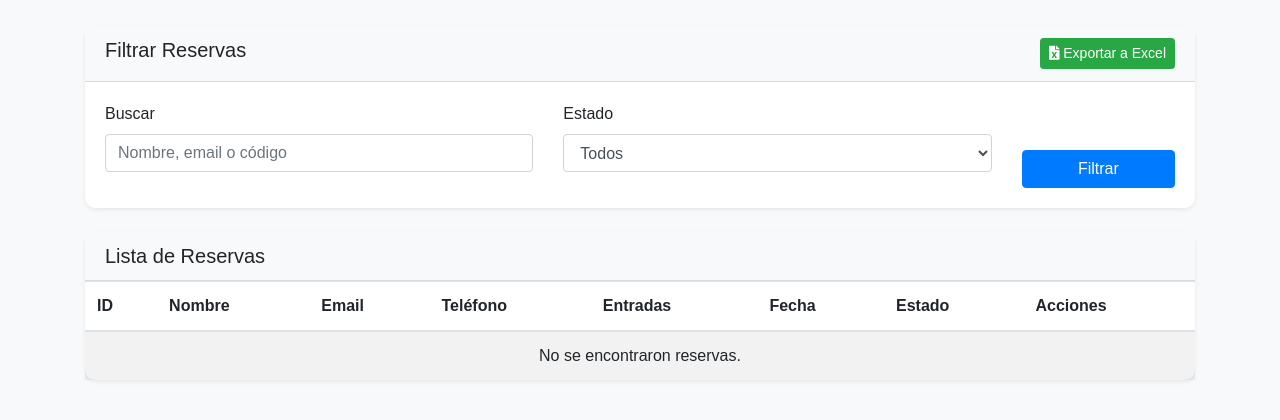
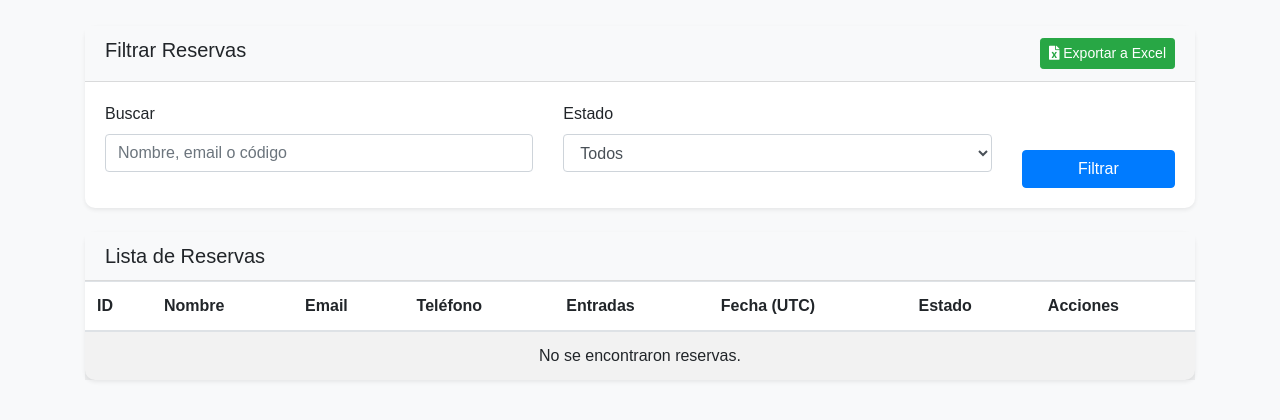
Before and after one commit to NeoGeneration/cangrejos_albinos_v2, a PHP site: page /admin/dashboard.php in a window 1280 px wide. Shown: the part 273-693 px from the top of the page. Run offline with PHP 8.4, Linux system fonts and the light colour scheme; the visitor is signed in with stand-in values (Sample User, id 1); data that the repository does not hold is empty.

Commit message:
Update reservation date headers to indicate UTC format

```diff
--- a/admin/dashboard.php
+++ b/admin/dashboard.php
@@ -427,7 +427,7 @@ $count_stmt->close();
                                 <th>Email</th>
                                 <th>Teléfono</th>
                                 <th>Entradas</th>
-                                <th>Fecha</th>
+                                <th>Fecha (UTC)</th>
                                 <th>Estado</th>
                                 <th>Acciones</th>
                             </tr>
@@ -512,7 +512,7 @@ $count_stmt->close();
                                                         <dt class="col-sm-4">Num. Entradas:</dt>
                                                         <dd class="col-sm-8"><?php echo $reservation['num_tickets']; ?></dd>
 
-                                                        <dt class="col-sm-4">Fecha de Reserva:</dt>
+                                                        <dt class="col-sm-4">Fecha de Reserva (UTC):</dt>
                                                         <dd class="col-sm-8"><?php echo date('d/m/Y H:i', strtotime($reservation['reservation_date'])); ?></dd>
 
                                                         <dt class="col-sm-4">Estado:</dt>
--- a/admin/reservas_stats.php
+++ b/admin/reservas_stats.php
@@ -258,7 +258,7 @@ $conn->close();
                                 <th>Email</th>
                                 <th>Entradas</th>
                                 <th>Estado</th>
-                                <th>Fecha de Reserva</th>
+                                <th>Fecha de Reserva (UTC)</th>
                             </tr>
                         </thead>
                         <tbody>
```
